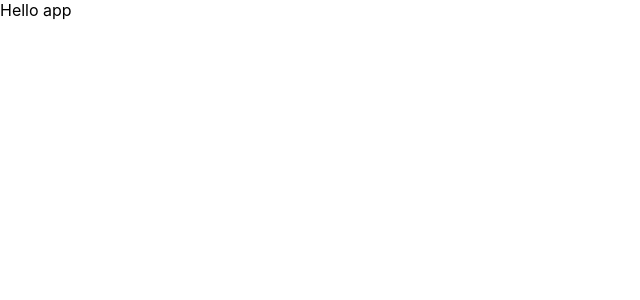
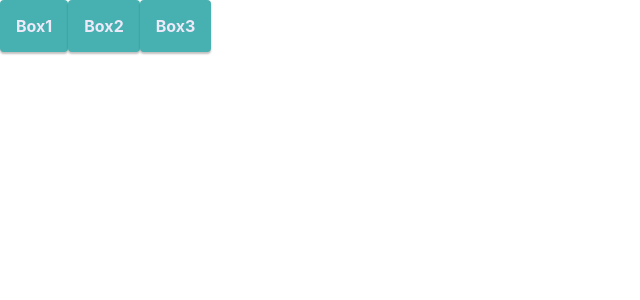
Before and after one commit to nirmalathapa/grid-layout, a React (Create React App) app: page / in a window 1280 px wide. Shown: the top 300 px of the page, without its empty margins (0-640 px from the left). Built offline with nearby package versions, Linux system fonts and the light colour scheme.

Commit message:
Add box and grid component

```diff
--- a/src/App.tsx
+++ b/src/App.tsx
@@ -1,7 +1,25 @@
 import React from "react";
+import Box from "./component/Box/Box";
+import Grid from "./component/Grid/Grid";
 
 function App() {
-  return <div className="App">Hello app</div>;
+  return (
+    <div className="App">
+      <Grid container>
+        <Grid item>
+          <Box>Box1</Box>
+        </Grid>
+
+        <Grid item>
+          <Box>Box2</Box>
+        </Grid>
+
+        <Grid item>
+          <Box>Box3</Box>
+        </Grid>
+      </Grid>
+    </div>
+  );
 }
 
 export default App;
--- a/src/index.css
+++ b/src/index.css
@@ -1,13 +1,17 @@
 body {
   margin: 0;
-  font-family: -apple-system, BlinkMacSystemFont, 'Segoe UI', 'Roboto', 'Oxygen',
-    'Ubuntu', 'Cantarell', 'Fira Sans', 'Droid Sans', 'Helvetica Neue',
+  font-family: -apple-system, BlinkMacSystemFont, "Segoe UI", "Roboto", "Oxygen",
+    "Ubuntu", "Cantarell", "Fira Sans", "Droid Sans", "Helvetica Neue",
     sans-serif;
   -webkit-font-smoothing: antialiased;
   -moz-osx-font-smoothing: grayscale;
 }
 
 code {
-  font-family: source-code-pro, Menlo, Monaco, Consolas, 'Courier New',
+  font-family: source-code-pro, Menlo, Monaco, Consolas, "Courier New",
     monospace;
 }
+
+* {
+  box-sizing: border-box;
+}
```
